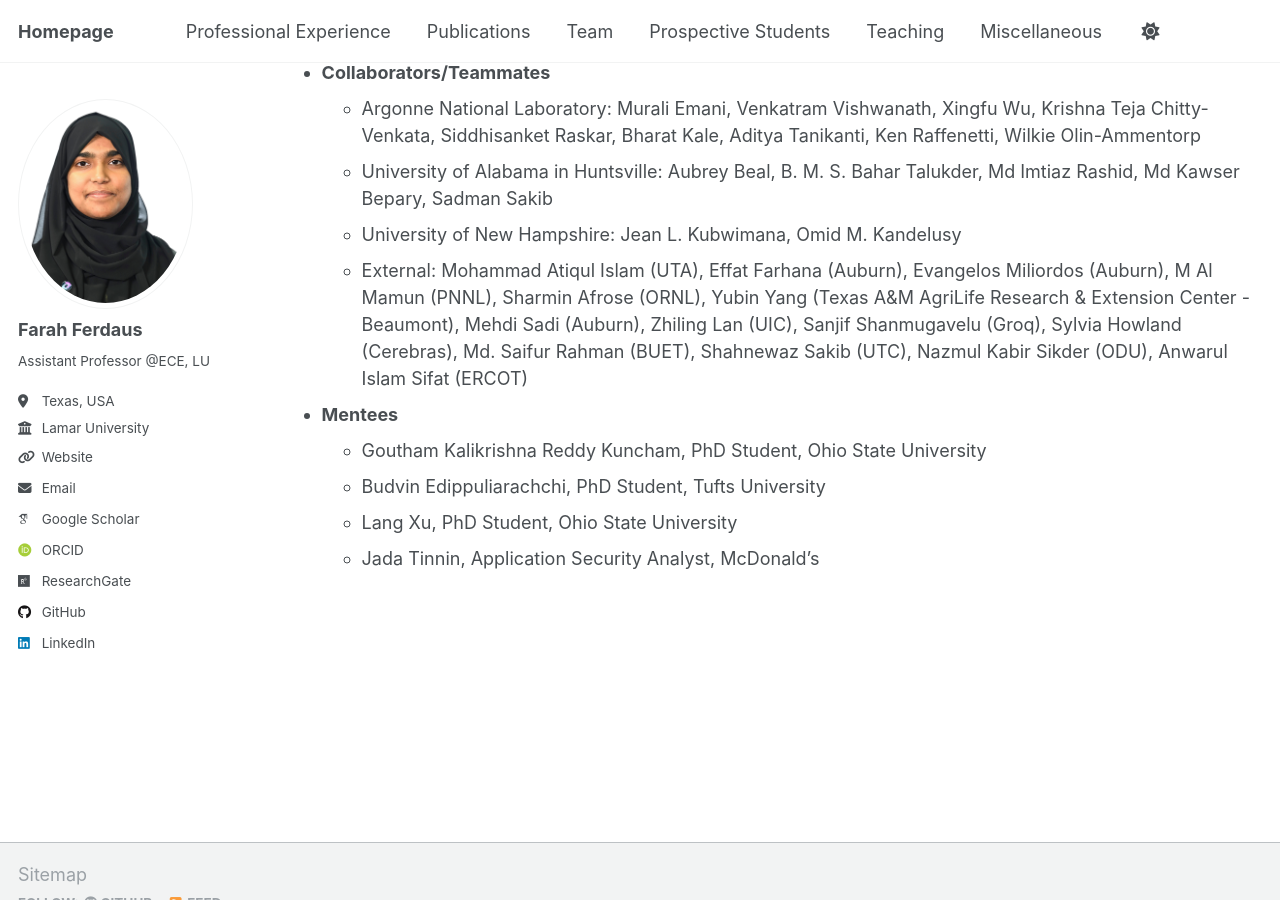
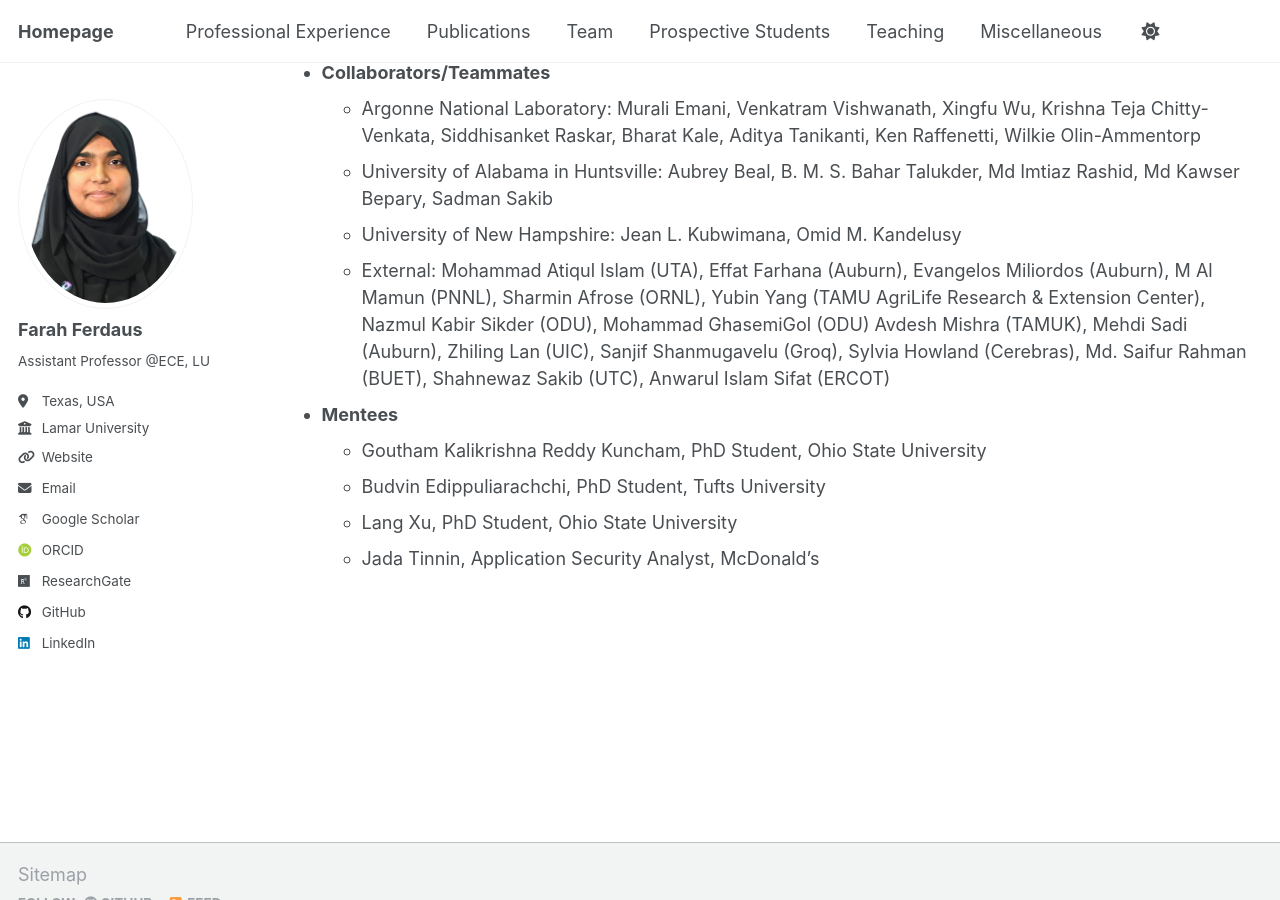
Before and after one commit to fferdaus/fferdaus.github.io, a Jekyll site: the page built from _pages/experience.md, in a window 1280 px wide and 900 px high, scrolled down 2849 px. Built offline with Jekyll 4.4.1, drawn with Linux system fonts in a browser that asks for light colours; some web fonts are replaced.

Commit message:
Update experience.md

```diff
--- a/_pages/experience.md
+++ b/_pages/experience.md
@@ -90,7 +90,7 @@ redirect_from:
    * Argonne National Laboratory: Murali Emani, Venkatram Vishwanath, Xingfu Wu, Krishna Teja Chitty-Venkata, Siddhisanket Raskar, Bharat Kale, Aditya Tanikanti, Ken Raffenetti, Wilkie Olin-Ammentorp
    * University of Alabama in Huntsville: Aubrey Beal, B. M. S. Bahar Talukder, Md Imtiaz Rashid, Md Kawser Bepary, Sadman Sakib
    * University of New Hampshire: Jean L. Kubwimana, Omid M. Kandelusy
-   * External:  Mohammad Atiqul Islam (UTA), Effat Farhana (Auburn), Evangelos Miliordos (Auburn), M Al Mamun (PNNL), Sharmin Afrose (ORNL), Yubin Yang (Texas A&M AgriLife Research & Extension Center - Beaumont), Mehdi Sadi (Auburn), Zhiling Lan (UIC), Sanjif Shanmugavelu (Groq), Sylvia Howland (Cerebras), Md. Saifur Rahman (BUET), Shahnewaz Sakib (UTC), Nazmul Kabir Sikder (ODU), Anwarul Islam Sifat (ERCOT)
+   * External:  Mohammad Atiqul Islam (UTA), Effat Farhana (Auburn), Evangelos Miliordos (Auburn), M Al Mamun (PNNL), Sharmin Afrose (ORNL), Yubin Yang (TAMU AgriLife Research & Extension Center), Nazmul Kabir Sikder (ODU), Mohammad GhasemiGol (ODU) Avdesh Mishra (TAMUK), Mehdi Sadi (Auburn), Zhiling Lan (UIC), Sanjif Shanmugavelu (Groq), Sylvia Howland (Cerebras), Md. Saifur Rahman (BUET), Shahnewaz Sakib (UTC), Anwarul Islam Sifat (ERCOT)
  - **Mentees**
    * Goutham Kalikrishna Reddy Kuncham, PhD Student, Ohio State University
    * Budvin Edippuliarachchi, PhD Student, Tufts University
```
